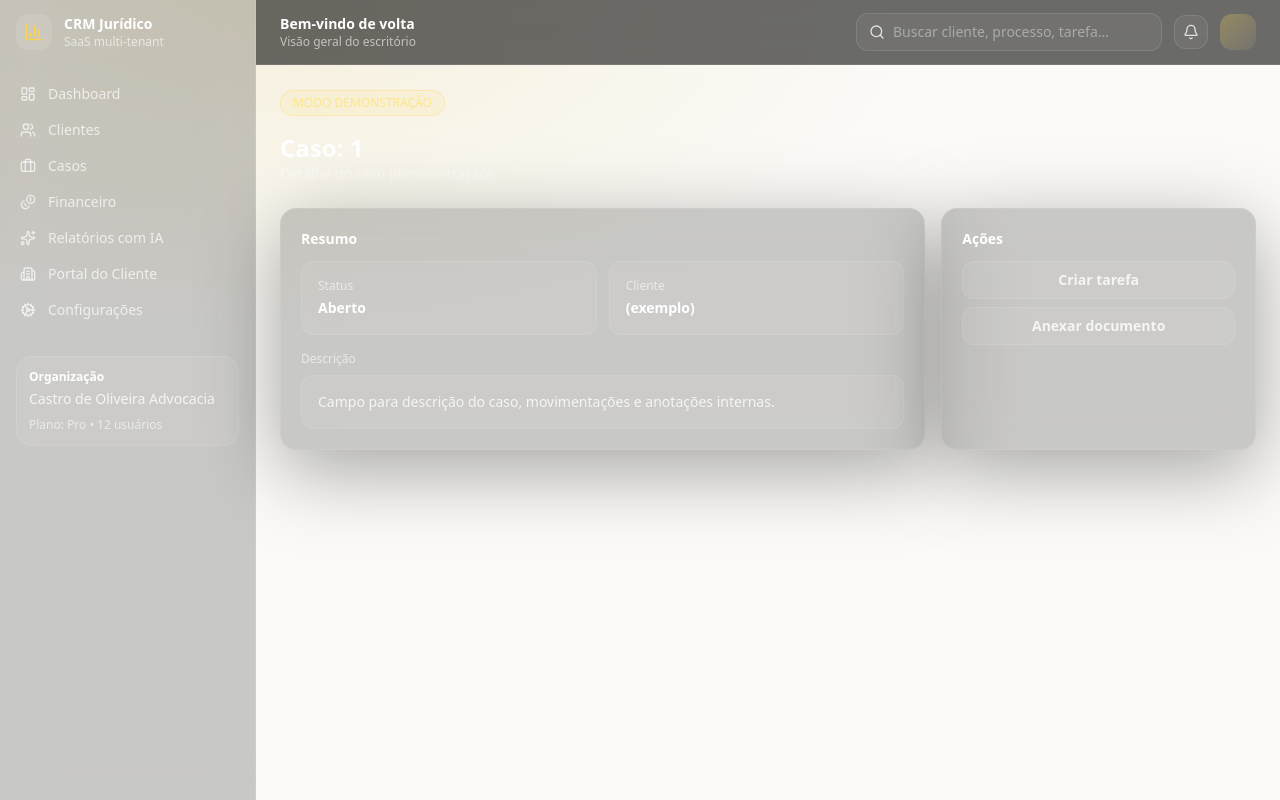
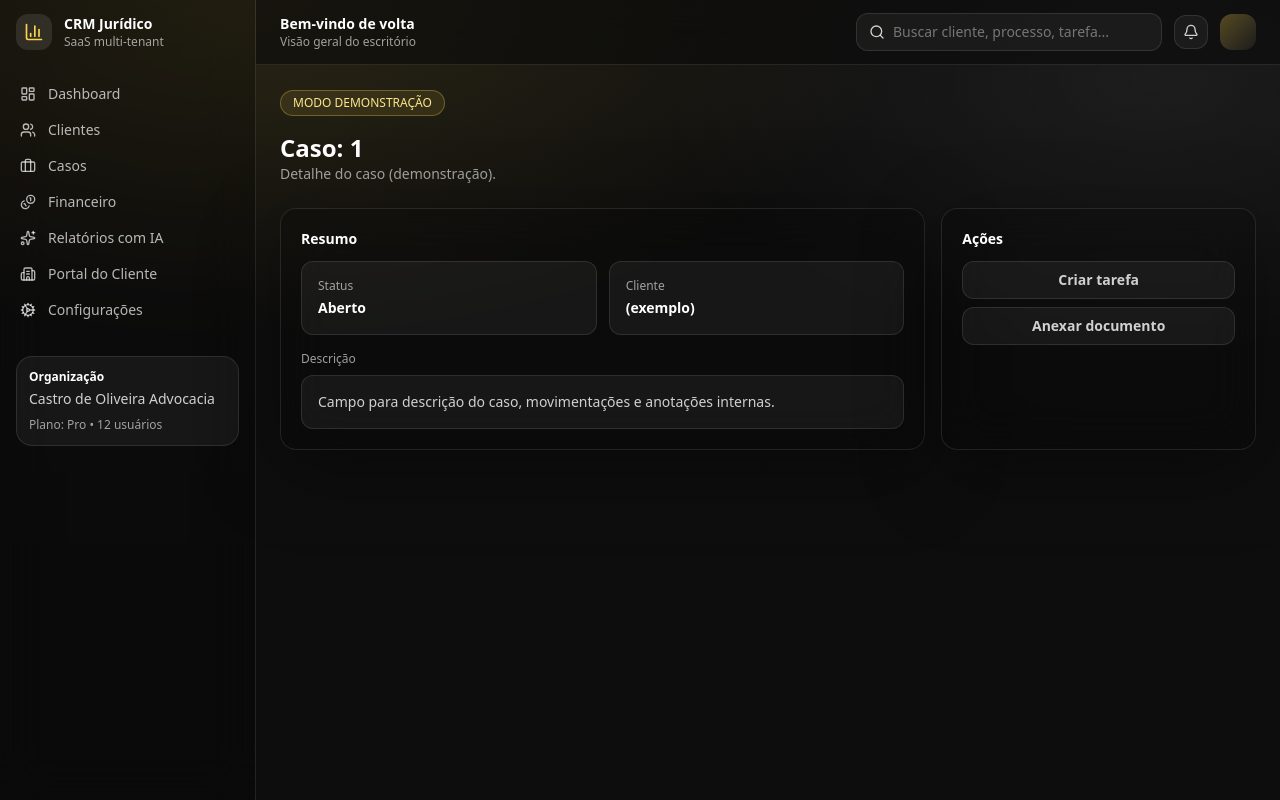
Before and after one commit to Lealweed/castro-adv-site, a React (Vite) app: page /app/demo/casos/1 in a window 1280 px wide. Built offline with nearby package versions, Linux system fonts and the light colour scheme; no server answers.

Commit message:
Fix washed-out UI: app-bg-dark no longer resets background-color

```diff
--- a/src/index.css
+++ b/src/index.css
@@ -21,9 +21,12 @@ body {
   color-scheme: dark;
 }
 
-/* Public site background (ivory + subtle gold glow) */
+/* Public site background (ivory + subtle gold glow)
+   IMPORTANT: use background-color + background-image (avoid `background:` shorthand)
+   so we don't accidentally reset Tailwind background colors. */
 .app-bg {
-  background:
+  background-color: #fbfaf7;
+  background-image:
     radial-gradient(900px 500px at 15% 0%, rgba(212, 175, 55, 0.18), transparent 55%),
     radial-gradient(900px 500px at 90% 10%, rgba(212, 175, 55, 0.12), transparent 55%),
     linear-gradient(to bottom, rgba(0, 0, 0, 0.02), rgba(0, 0, 0, 0.01));
@@ -31,7 +34,8 @@ body {
 
 /* Internal app background (dark) */
 .app-bg-dark {
-  background:
+  background-color: #0a0a0a;
+  background-image:
     radial-gradient(1200px 600px at 20% 0%, rgba(212, 175, 55, 0.14), transparent 55%),
     radial-gradient(900px 500px at 90% 10%, rgba(255, 255, 255, 0.06), transparent 55%),
     linear-gradient(to bottom, rgba(255, 255, 255, 0.02), rgba(255, 255, 255, 0.01));
```
